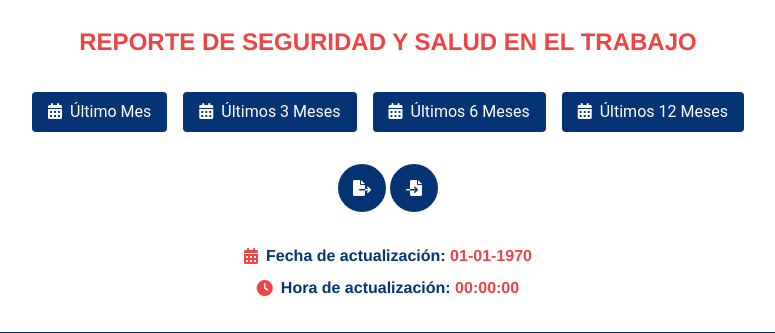
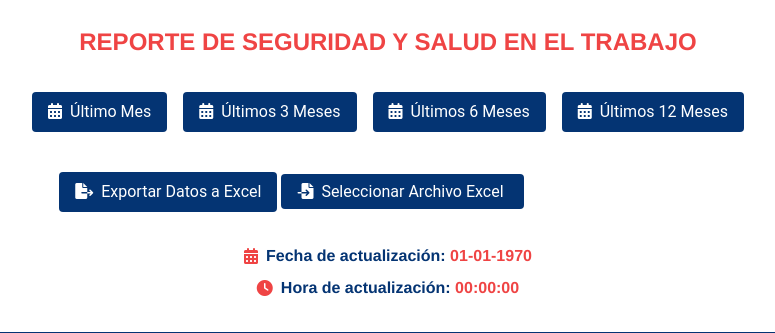
Before and after one commit to JonathanRobinsonAristizabalSoto/Seguridad_laboral, a PHP site: page /dashboard.php in a window 1280 px wide. Shown: the part 77-410 px from the top of the page, without its empty margins (252-1027 px from the left). Run offline with PHP 8.4, Linux system fonts and the light colour scheme; data that the repository does not hold is empty.

Commit message:
Actualizacion importar

```diff
--- a/public/dashboard.php
+++ b/public/dashboard.php
@@ -49,16 +49,18 @@ include 'obtener_datos_dashboard.php';
         <!-- Botones de exportar e importar -->
         <div class="text-center mb-8">
             <form method="post" action="exportar.php" class="inline-block">
-                <button type="submit" class="bg-azul text-blanco py-2 px-4 rounded-full w-12 h-12 flex items-center justify-center">
-                    <i class="fas fa-file-export"></i>
+                <button type="submit" class="bg-azul text-blanco py-2 px-4 rounded w-full sm:w-auto">
+                    <i class="fas fa-file-export mr-2"></i>Exportar Datos a Excel
                 </button>
             </form>
             <form method="post" action="importar.php" enctype="multipart/form-data" class="inline-block">
-                <label for="file-upload" class="bg-azul text-blanco py-2 px-4 rounded-full w-12 h-12 flex items-center justify-center cursor-pointer">
-                    <i class="fas fa-file-import"></i>
+                <label for="file-upload" class="bg-azul text-blanco py-2 px-4 rounded w-full sm:w-auto cursor-pointer">
+                    <i class="fas fa-file-import mr-2"></i>Seleccionar Archivo Excel
                 </label>
                 <input id="file-upload" type="file" name="file" class="hidden">
-                <button type="submit" class="hidden" id="upload-button"></button>
+                <button type="submit" class="bg-verde text-blanco py-2 px-4 rounded w-full sm:w-auto mt-2">
+                    Confirmar Importación
+                </button>
             </form>
         </div>
 
```
